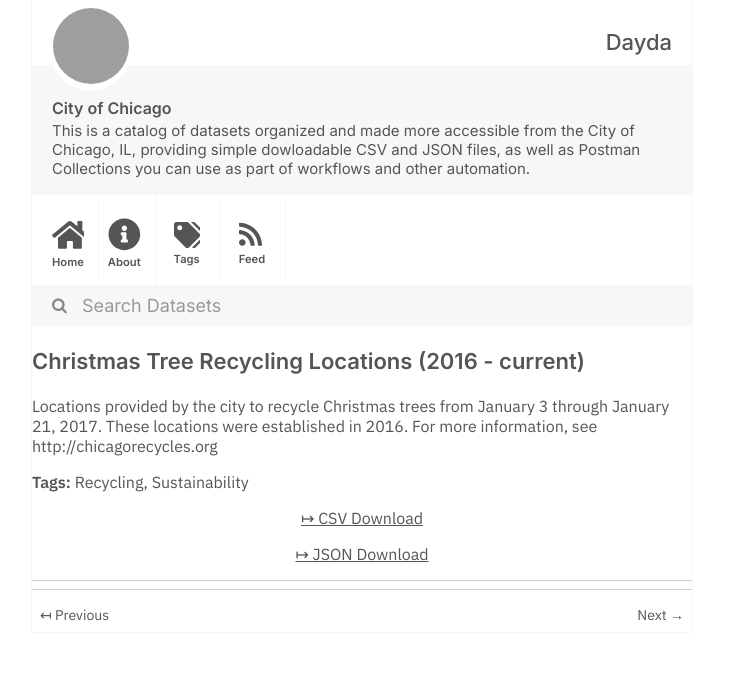
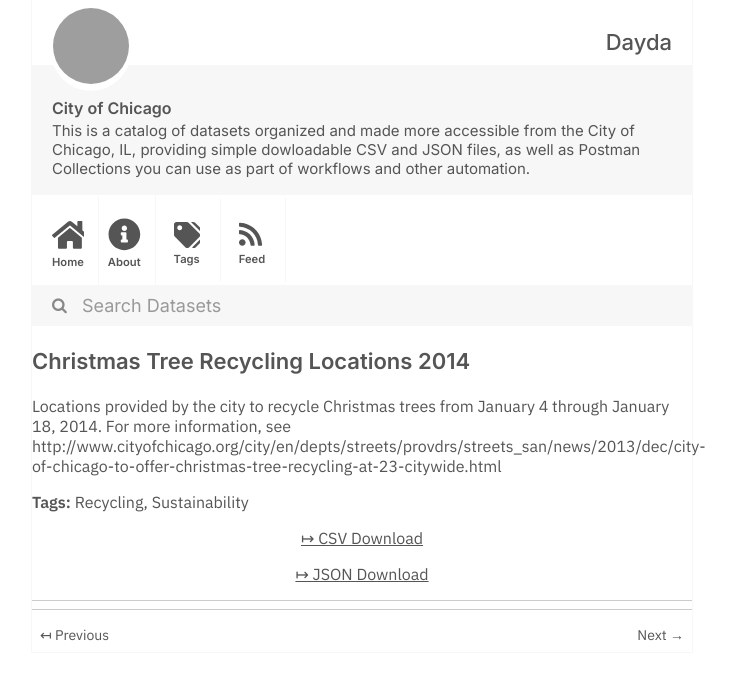
Before and after one commit to dayda-entities/city-of-chicago, a Jekyll site: the page built from _posts/2020-11-10-christmas-tree-recycling-locat.md, in a window 1280 px wide, cut to the strip 0-680 px from the top of the page. Shown: the whole strip, without its empty margins (278-1014 px from the left). Built offline with Jekyll 4.4.1, drawn with Linux system fonts in a browser that asks for light colours; grey boxes are pictures that could not be loaded.

Commit message:
Publish Data

```diff
--- a/_posts/2020-11-10-christmas-tree-recycling-locat.md
+++ b/_posts/2020-11-10-christmas-tree-recycling-locat.md
@@ -1,7 +1,7 @@
 ---
-title: Christmas Tree Recycling Locations (2016 - current)
-created: '2020-11-10T16:54:48.743648'
-modified: '2020-11-10T16:54:48.743658'
+title: Christmas Tree Recycling Locations 2014
+created: '2020-11-10T16:54:14.988297'
+modified: '2020-11-10T16:54:14.988304'
 state: active
 type: dataset
 tags:
@@ -10,10 +10,10 @@ tags:
 groups:
   - Local Government
 csv_url: >-
-  https://data.cityofchicago.org/api/views/drnp-neza/rows.csv?accessType=DOWNLOAD
+  https://data.cityofchicago.org/api/views/28nh-39r3/rows.csv?accessType=DOWNLOAD
 json_url: >-
-  https://data.cityofchicago.org/api/views/drnp-neza/rows.json?accessType=DOWNLOAD
+  https://data.cityofchicago.org/api/views/28nh-39r3/rows.json?accessType=DOWNLOAD
 layout: post
 
 ---
-Locations provided by the city to recycle Christmas trees from January 3 through January 21, 2017. These locations were established in 2016. For more information, see http://chicagorecycles.org
+Locations provided by the city to recycle Christmas trees from January 4 through January 18, 2014. For more information, see http://www.cityofchicago.org/city/en/depts/streets/provdrs/streets_san/news/2013/dec/city-of-chicago-to-offer-christmas-tree-recycling-at-23-citywide.html
```
